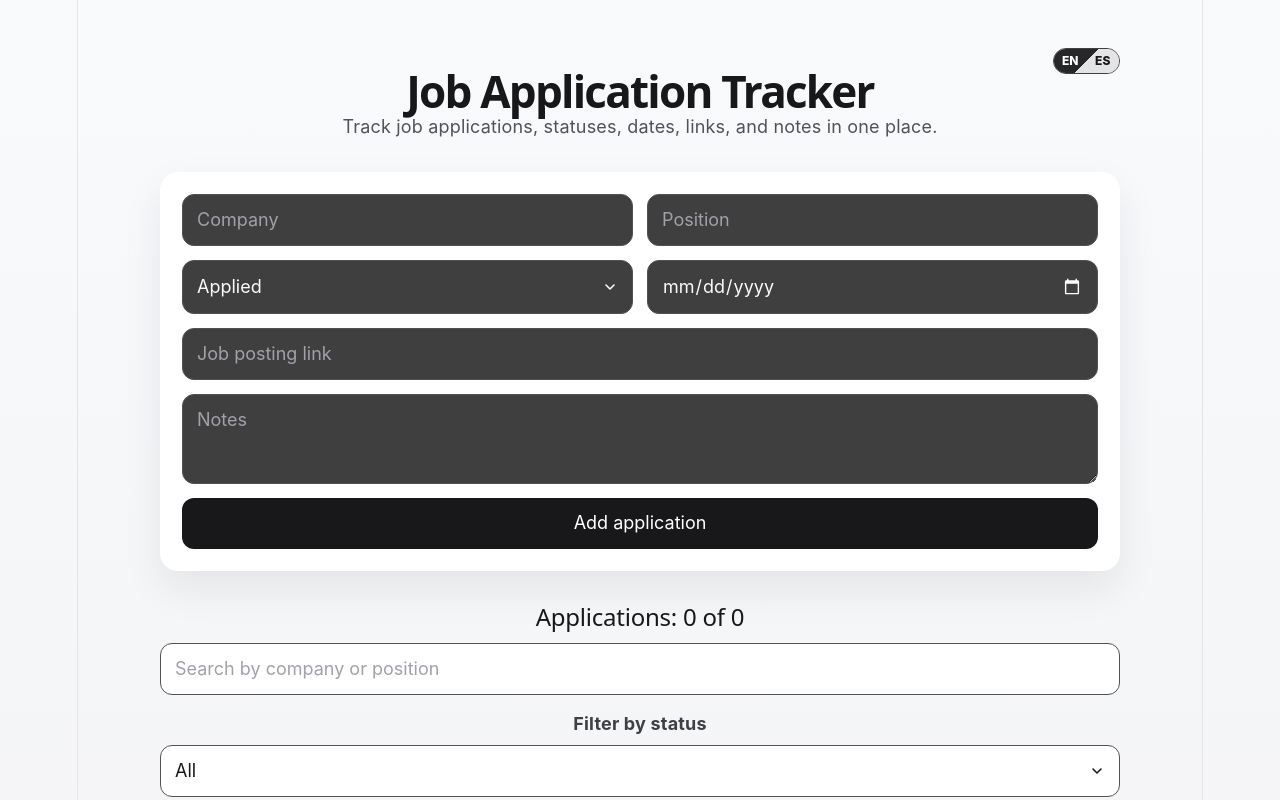
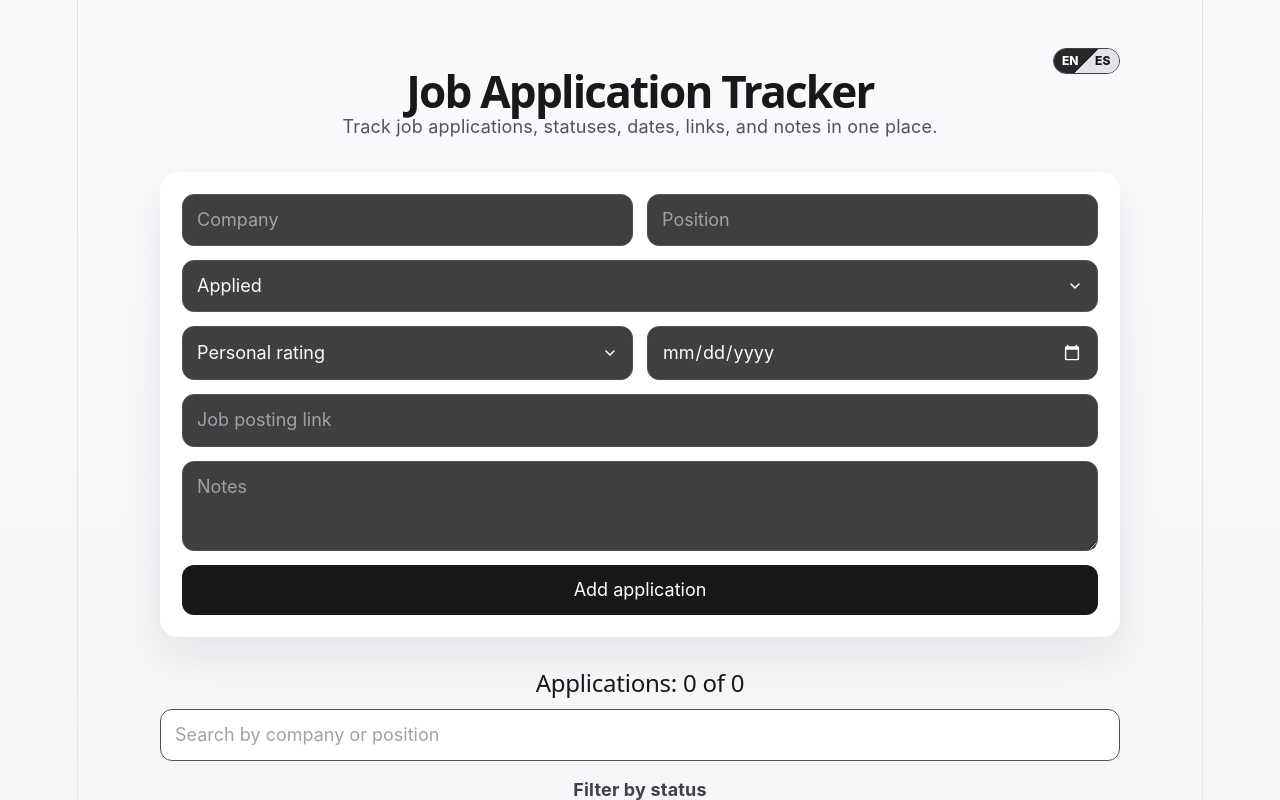
Before and after one commit to NachoColazo/job-tracker, a React (Vite) app: page / in a window 1280 px wide. Shown: the top 800 px of the page. Built offline with nearby package versions, Linux system fonts and the light colour scheme.

Commit message:
Add application rating

```diff
--- a/src/App.css
+++ b/src/App.css
@@ -106,6 +106,10 @@ body {
   border-radius: 18px;
   margin-bottom: 32px;
   box-shadow: 0 18px 40px rgba(15, 23, 42, 0.08);
+}
+
+.form > .form-full {
+  grid-column: 1 / -1;
 }
 
 .form input[type="url"],
@@ -229,6 +233,18 @@ button:hover {
   font-size: 14px;
   font-weight: 600;
   color: #3f3f46;
+}
+
+.rating {
+  margin-top: 8px;
+  margin-bottom: 6px;
+  font-size: 14px;
+  font-weight: 600;
+  color: #27272a;
+}
+
+.rating strong {
+  color: #18181b;
 }
 
 .status {
--- a/src/components/ApplicationCard.tsx
+++ b/src/components/ApplicationCard.tsx
@@ -54,6 +54,12 @@ function ApplicationCard({
           {statusLabels[application.status]}
         </span>
 
+        {application.rating && (
+          <p className="rating">
+            {cardText.rating}: <strong>{application.rating}/10</strong>
+          </p>
+        )}
+
         {application.dateApplied && (
           <p className="date">
             {cardText.appliedOn}:{" "}
--- a/src/components/ApplicationForm.tsx
+++ b/src/components/ApplicationForm.tsx
@@ -32,6 +32,7 @@ function ApplicationForm({
   const [position, setPosition] = useState("");
   const [status, setStatus] = useState<JobApplication["status"]>("Applied");
   const [dateApplied, setDateApplied] = useState("");
+  const [rating, setRating] = useState("");
   const [jobLink, setJobLink] = useState("");
   const [notes, setNotes] = useState("");
 
@@ -43,6 +44,7 @@ function ApplicationForm({
     setPosition("");
     setStatus("Applied");
     setDateApplied("");
+    setRating("");
     setJobLink("");
     setNotes("");
   }
@@ -57,6 +59,7 @@ function ApplicationForm({
       setPosition(editingApplication.position);
       setStatus(editingApplication.status);
       setDateApplied(editingApplication.dateApplied);
+      setRating(String(editingApplication.rating ?? ""));
       setJobLink(editingApplication.jobLink);
       setNotes(editingApplication.notes);
     } else {
@@ -77,6 +80,7 @@ function ApplicationForm({
       position,
       status,
       dateApplied,
+      rating: rating ? Number(rating) : undefined,
       jobLink,
       notes,
     };
@@ -109,6 +113,7 @@ function ApplicationForm({
       />
 
       <select
+        className="form-full"
         value={status}
         onChange={(event) =>
           setStatus(event.target.value as JobApplication["status"])
@@ -119,6 +124,24 @@ function ApplicationForm({
         <option value="Rejected">{statusLabels.Rejected}</option>
         <option value="Offer">{statusLabels.Offer}</option>
         <option value="Saved">{statusLabels.Saved}</option>
+      </select>
+
+      <select
+        value={rating}
+        onChange={(event) => setRating(event.target.value)}
+        aria-label={formText.ratingLabel}
+      >
+        <option value="">{formText.ratingLabel}</option>
+        <option value="1">1 / 10</option>
+        <option value="2">2 / 10</option>
+        <option value="3">3 / 10</option>
+        <option value="4">4 / 10</option>
+        <option value="5">5 / 10</option>
+        <option value="6">6 / 10</option>
+        <option value="7">7 / 10</option>
+        <option value="8">8 / 10</option>
+        <option value="9">9 / 10</option>
+        <option value="10">10 / 10</option>
       </select>
 
       <input
--- a/src/translations.ts
+++ b/src/translations.ts
@@ -12,6 +12,7 @@ export type TranslationContent = {
     companyPlaceholder: string;
     positionPlaceholder: string;
     dateLabel: string;
+    ratingLabel: string;
     jobLinkPlaceholder: string;
     notesPlaceholder: string;
     addButton: string;
@@ -44,6 +45,7 @@ export type TranslationContent = {
     edit: string;
     delete: string;
     appliedOn: string;
+    rating: string;
     dateLocale: string;
   };
 };
@@ -58,6 +60,7 @@ export const translations: Record<Language, TranslationContent> = {
       companyPlaceholder: "Company",
       positionPlaceholder: "Position",
       dateLabel: "Date applied",
+      ratingLabel: "Personal rating",
       jobLinkPlaceholder: "Job posting link",
       notesPlaceholder: "Notes",
       addButton: "Add application",
@@ -108,6 +111,7 @@ export const translations: Record<Language, TranslationContent> = {
       edit: "Edit",
       delete: "Delete",
       appliedOn: "Applied on",
+      rating: "Rating",
       dateLocale: "en-US",
     },
   },
@@ -121,6 +125,7 @@ export const translations: Record<Language, TranslationContent> = {
       companyPlaceholder: "Empresa",
       positionPlaceholder: "Puesto",
       dateLabel: "Fecha de postulación",
+      ratingLabel: "Calificación personal",
       jobLinkPlaceholder: "Enlace de la vacante",
       notesPlaceholder: "Notas",
       addButton: "Agregar postulación",
@@ -171,6 +176,7 @@ export const translations: Record<Language, TranslationContent> = {
       edit: "Editar",
       delete: "Eliminar",
       appliedOn: "Postulado el",
+      rating: "Calificación",
       dateLocale: "es",
     },
   },
--- a/src/types.ts
+++ b/src/types.ts
@@ -11,6 +11,7 @@ export type JobApplication = {
   dateApplied: string;
   jobLink: string;
   notes: string;
+  rating?: number;
 };
 
 /**
```
